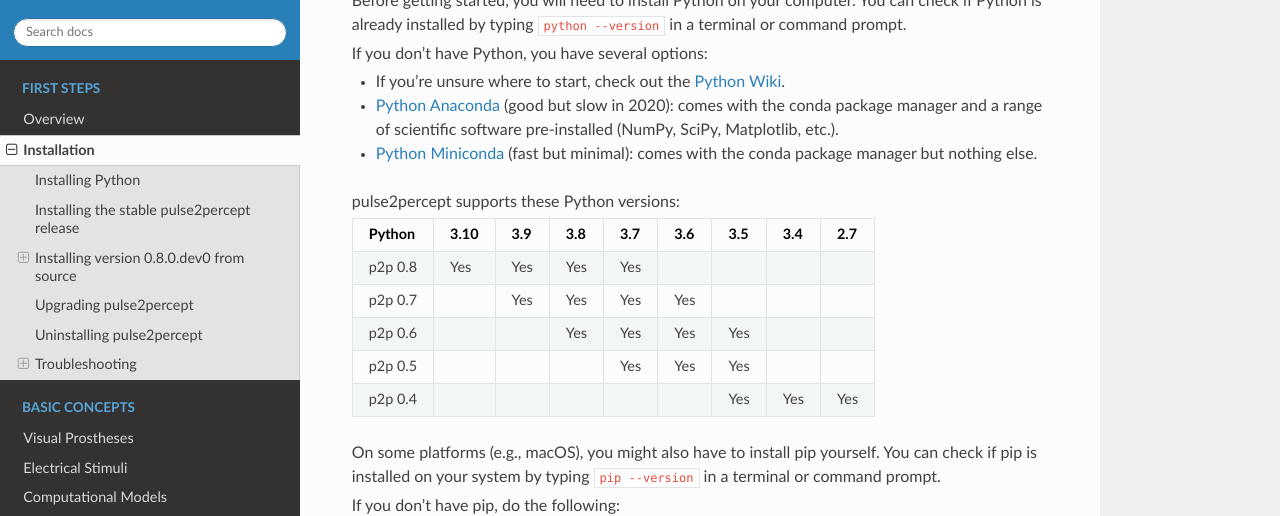
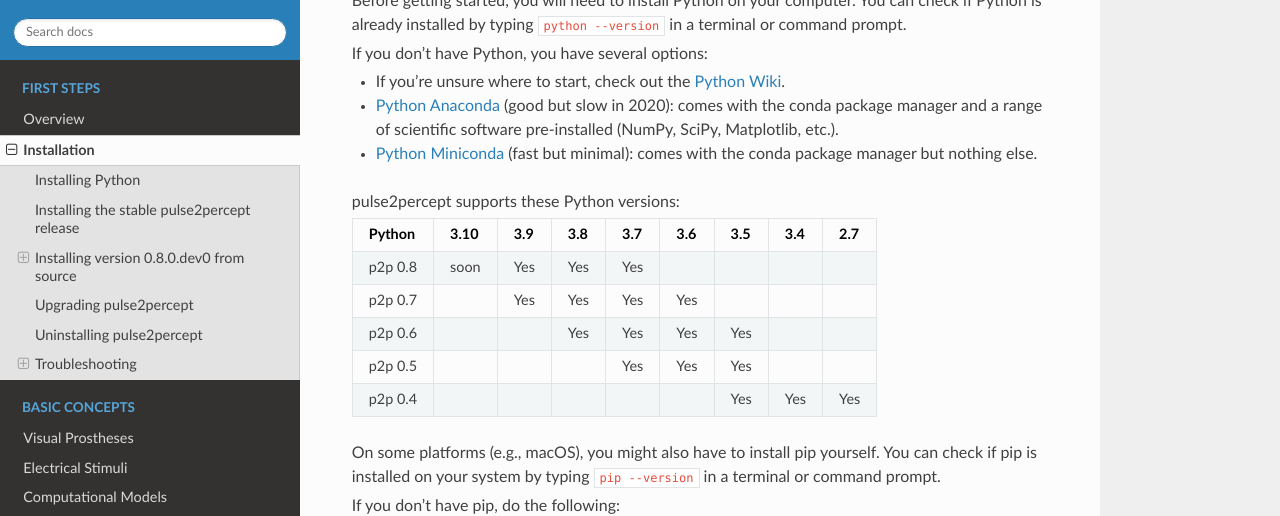
Before and after one commit to pulse2percept/pulse2percept, a Sphinx documentation site: the page built from doc/install.rst, in a window 1280 px wide and 900 px high, scrolled down 457 px. Shown: the top 516 px of the window. Built offline with Sphinx 7.4.7 and the Read the Docs theme 2.0.0, drawn with Linux system fonts in a browser that asks for light colours; pages that are not in the unit, such as notebooks, are missing from menus.

```diff
--- a/doc/install.rst
+++ b/doc/install.rst
@@ -43,7 +43,7 @@
 +----------------------+-----+-----+-----+-----+-----+-----+-----+-----+
 |        Python        |3.10 | 3.9 | 3.8 | 3.7 | 3.6 | 3.5 | 3.4 | 2.7 |
 +======================+=====+=====+=====+=====+=====+=====+=====+=====+
-| p2p 0.8              | Yes | Yes | Yes | Yes |     |     |     |     |
+| p2p 0.8              |soon | Yes | Yes | Yes |     |     |     |     |
 +----------------------+-----+-----+-----+-----+-----+-----+-----+-----+
 | p2p 0.7              |     | Yes | Yes | Yes | Yes |     |     |     |
 +----------------------+-----+-----+-----+-----+-----+-----+-----+-----+
```
